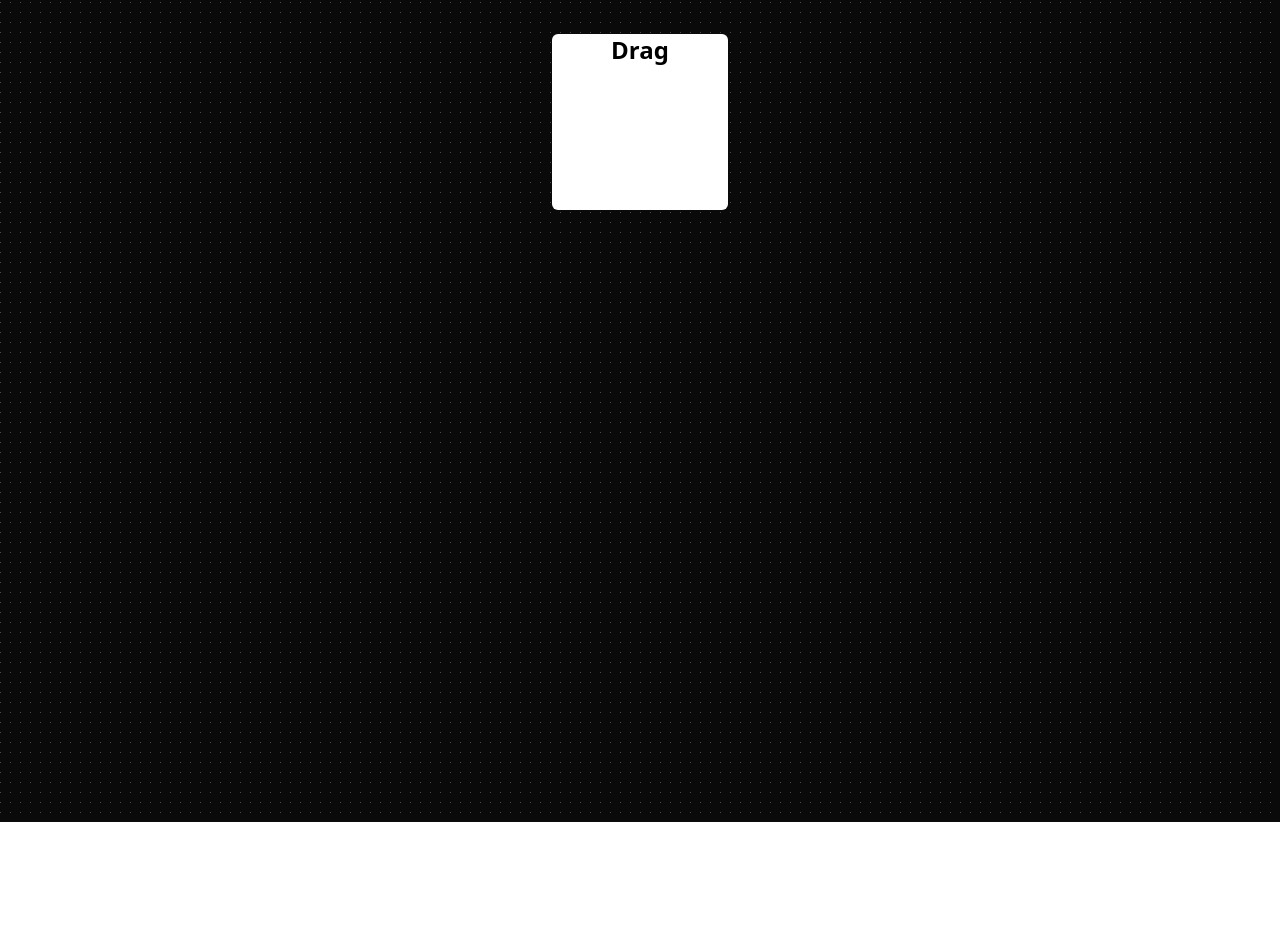
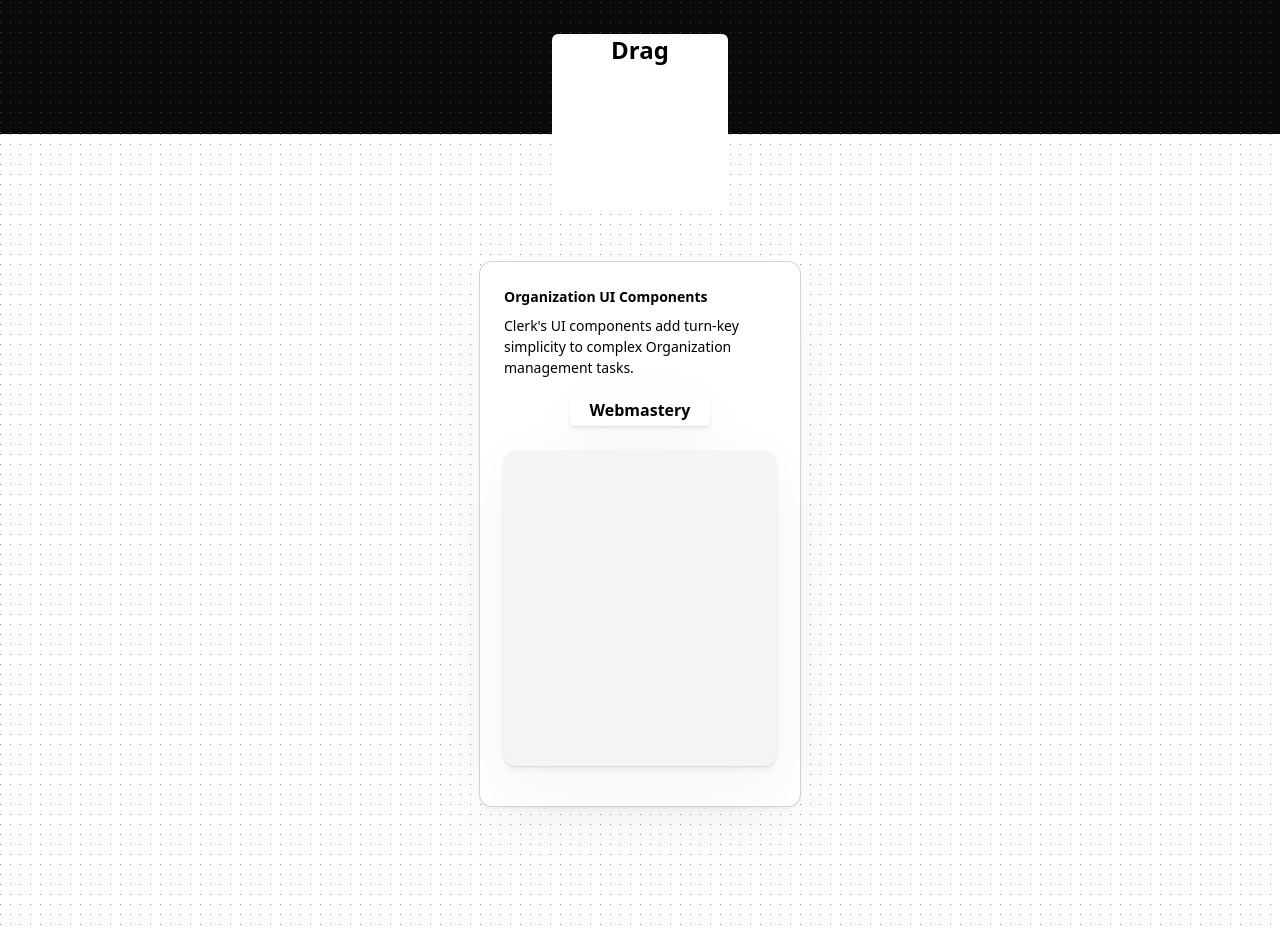
Before and after one commit to Hilal-11/Framer-Motion, a React (Vite) app: page / in a window 1280 px wide. Shown: the part 1178-2112 px from the top of the page. Before the commit the page ends 2000 px from the top, so only its background shows below. Built offline with nearby package versions, Linux system fonts and the light colour scheme.

Commit message:
card animation

```diff
--- a/package.json
+++ b/package.json
@@ -10,7 +10,10 @@
     "preview": "vite preview"
   },
   "dependencies": {
+    "@geist-ui/react": "^2.2.5",
     "@tailwindcss/vite": "^4.0.6",
+    "classnames": "^2.5.1",
+    "geist": "^1.3.1",
     "motion": "^12.4.2",
     "react": "^19.0.0",
     "react-dom": "^19.0.0",
--- a/src/App.jsx
+++ b/src/App.jsx
@@ -7,6 +7,7 @@
 import { motion } from 'motion/react'
 import Gusters from './Components/Gusters'
 import DragableBox from './Components/DragableBox'
+import Card from './Components/Card'
 const App = () => {
   return (
 
@@ -17,6 +18,7 @@
       backgroundRepeat : "repeat"
     }}
     >
+    <div>
       <motion.div
         initial={{
           opacity: 0,
@@ -58,6 +60,11 @@
             <DragableBox />
           </div>
         </motion.div>
+      </div>
+
+        <div className='my-[32rem]'>
+          <Card/>
+        </div>
     </div>
 
   )
--- /dev/null
+++ b/src/Components/Card.jsx
@@ -0,0 +1,127 @@
+import React, { useState } from 'react'
+import reactImage from '../assets/react.svg'
+import { AnimatePresence, motion } from 'motion/react'
+function Card() {
+
+    const [open , setOpen] = useState(true)
+  return (
+    <div className={
+        'w-full h-svh bg-white flex justify-center items-center text-black'
+    }
+    style={{
+        backgroundImage: 'radial-gradient(circle at 0.5px 0.5px , rgba(90,110,114,0.7) 1px , transparent 0.5px)',
+        backgroundSize: "10px 10px",
+        backgroundRepeat : "repeat"
+      }}
+    >
+
+    <>
+    <AnimatePresence>
+       {open && <motion.div
+        initial={{
+            opacity: 0,
+            scale: 0.98,
+            filter: 'blur(12px)'
+        }}
+        animate={{
+            opacity: 1,
+            scale: 1,
+            filter: 'blur(0px)'
+        }}
+        exit={{
+            opacity: 0,
+            scale: 0.98,
+            filter: 'blur(12px)'
+
+        }}
+        transition={{
+            duration: 0.5,
+            ease: 'easeInOut'
+
+        }}
+       className=
+            "w-80 h-[34rem] bg-white rounded-xl shadow-[0_1px_1px_rgba(0,0,0,0.05),0_4px_6px_rgba(34,42,53,0.04),0_24px_68px_rgba(47,48,55,0.05),0_2px_3px_rgba(0,0,0,0.04)] p-6 ring-1 ring-neutral-300 flex flex-col">
+
+            <h1 className='font-bold text-[14px]'>Organization UI Components</h1>
+            <p className='text-[14px] font-thin py-2'>Clerk's UI components add turn-key simplicity to complex Organization management tasks.</p>
+            <div className='flex justify-center py-2'>
+                <button
+                    onClick={() => setOpen(false)}
+                    className='shadow-[0_1px_1px_rgba(0,0,0,0.05),0_4px_6px_rgba(34,42,53,0.04),0_24px_68px_rgba(47,48,55,0.05),0_2px_3px_rgba(0,0,0,0.04)] px-5 py-1 rounded-md font-bold cursor-pointer'
+                >Webmastery</button>
+            </div>
+
+            <div className='relative my-4 flex-1 bg-gray-100 rounded-xl shadow-[0_1px_1px_rgba(0,0,0,0.05),0_4px_6px_rgba(34,42,53,0.04),0_24px_68px_rgba(47,48,55,0.05),0_2px_3px_rgba(0,0,0,0.04)] px-5 py-1'>
+                <motion.div
+                    initial={{
+                        opacity: 0,
+                        scale: 0.9,
+                        filter: 'blur(12px)'
+
+                    }}
+                    whileHover={{
+                        opacity: 1,
+                        scale: 1.05,
+                        filter: 'blur(0px)'
+
+                    }}
+                    transition={{
+                        duration: 0.3,
+                        ease: 'easeInOut'
+                    }}
+                className='border border-neutral-200 absolute inset-0 w-full h-full rounded-lg bg-white divide-y divide-neutral-200 scroll-py-2'>
+                    <div className='flex gap-2 p-5'>
+                        <div>
+                            <img src={reactImage} alt="" />
+                        </div>
+                        <div>
+                            <h1 className='font-bold text-[12px]'>Web Mastery.pro</h1>
+                            <p className='font-thin text-[11px]'>Lorem ipsum dolor sit amet consectetur.</p>
+                        </div>
+                    </div>
+                    <div className='flex gap-2 p-5'>
+                        <div>
+                            <img src={reactImage} alt="" />
+                        </div>
+                        <div>
+                            <h1 className='font-bold text-[12px]'>Web Mastery.pro</h1>
+                            <p className='font-thin text-[11px]'>Lorem ipsum dolor sit amet consectetur.</p>
+                        </div>
+                    </div>
+                    <div className='flex gap-2 p-5'>
+                        <div>
+                            <img src={reactImage} alt="" />
+                        </div>
+                        <div>
+                            <h1 className='font-bold text-[12px]'>Web Mastery.pro</h1>
+                            <p className='font-thin text-[11px]'>Lorem ipsum dolor sit amet consectetur.</p>
+                        </div>
+                    </div>
+                    <div className='flex gap-2 p-5'>
+                        <div>
+                            <img src={reactImage} alt="" />
+                        </div>
+                        <div>
+                            <h1 className='font-bold text-[12px]'>Web Mastery.pro</h1>
+                            <p className='font-thin text-[11px]'>Lorem ipsum dolor sit amet consectetur.</p>
+                        </div>
+                    </div>
+                    <div className='flex gap-2 p-2 justify-center text-[12px] text-gray-500 font-medium'>
+                        <div>
+                           <button>Create Project</button>
+                        </div>
+                    </div>
+
+
+                </motion.div>
+            </div>
+        </motion.div>
+       }
+    </AnimatePresence>
+    </>
+
+    </div>
+  )
+}
+
+export default Card
```
Also changed, not shown: 1 other file (tests, documents, lock files or other folders).
